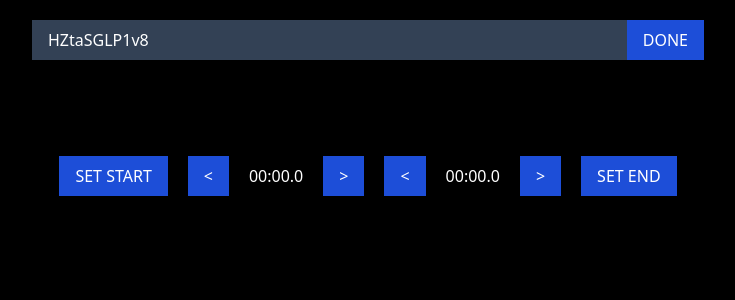
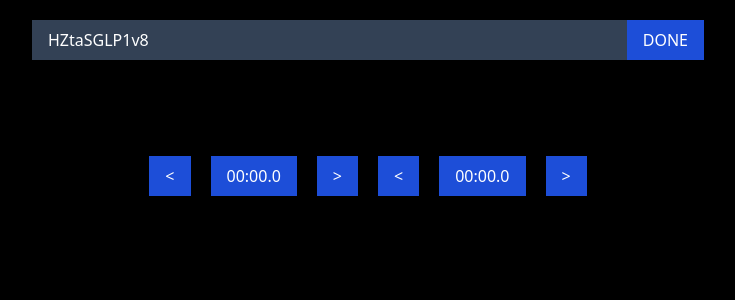
Before and after one commit to bryanjenningz/speaking-practice, a Next.js app: page / in a window 1280 px wide. Shown: the top 300 px of the page, without its empty margins (272-1007 px from the left). Built offline with nearby package versions, Linux system fonts and the light colour scheme.

Commit message:
Merge set start button with start time and set end button with end time

```diff
--- a/src/pages/index.tsx
+++ b/src/pages/index.tsx
@@ -49,22 +49,21 @@ const Home: NextPage = () => {
           <section className="flex items-center gap-5">
             <button
               className="bg-blue-700 px-4 py-2 uppercase text-white transition duration-300 hover:bg-blue-600"
+              onClick={() =>
+                setStartTime((startTime) => Math.max(0, startTime - 0.2))
+              }
+            >{`<`}</button>
+            <button
+              className="bg-blue-700 px-4 py-2 uppercase text-white transition duration-300 hover:bg-blue-600"
               onClick={() => {
                 const player = window.player;
                 if (!player) return;
                 setStartTime(player.getCurrentTime());
               }}
+              title="Start time"
             >
-              Set start
+              {formatVideoTime(startTime)}
             </button>
-
-            <button
-              className="bg-blue-700 px-4 py-2 uppercase text-white transition duration-300 hover:bg-blue-600"
-              onClick={() =>
-                setStartTime((startTime) => Math.max(0, startTime - 0.2))
-              }
-            >{`<`}</button>
-            <div title="Start time">{formatVideoTime(startTime)}</div>
             <button
               className="bg-blue-700 px-4 py-2 uppercase text-white transition duration-300 hover:bg-blue-600"
               onClick={() => setStartTime((startTime) => startTime + 0.2)}
@@ -76,12 +75,6 @@ const Home: NextPage = () => {
                 setEndTime((endTime) => Math.max(0, endTime - 0.2))
               }
             >{`<`}</button>
-            <div title="End time">{formatVideoTime(endTime)}</div>
-            <button
-              className="bg-blue-700 px-4 py-2 uppercase text-white transition duration-300 hover:bg-blue-600"
-              onClick={() => setEndTime((endTime) => endTime + 0.2)}
-            >{`>`}</button>
-
             <button
               className="bg-blue-700 px-4 py-2 uppercase text-white transition duration-300 hover:bg-blue-600"
               onClick={() => {
@@ -89,9 +82,14 @@ const Home: NextPage = () => {
                 if (!player) return;
                 setEndTime(player.getCurrentTime());
               }}
+              title="End time"
             >
-              Set end
+              {formatVideoTime(endTime)}
             </button>
+            <button
+              className="bg-blue-700 px-4 py-2 uppercase text-white transition duration-300 hover:bg-blue-600"
+              onClick={() => setEndTime((endTime) => endTime + 0.2)}
+            >{`>`}</button>
           </section>
         </div>
       </main>
```
